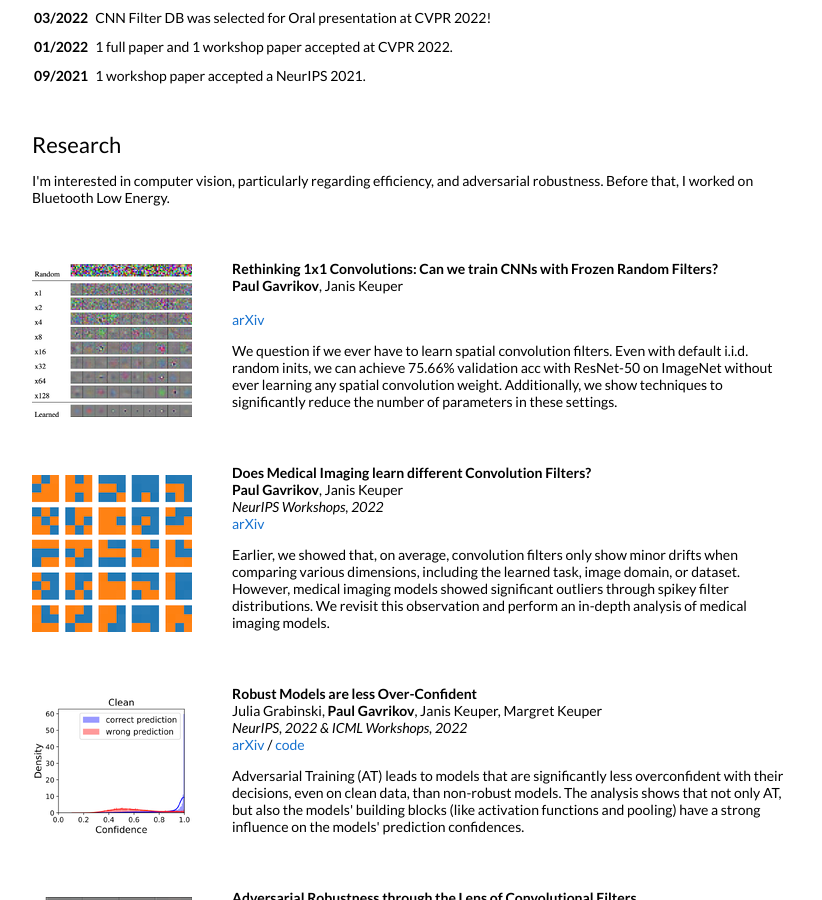
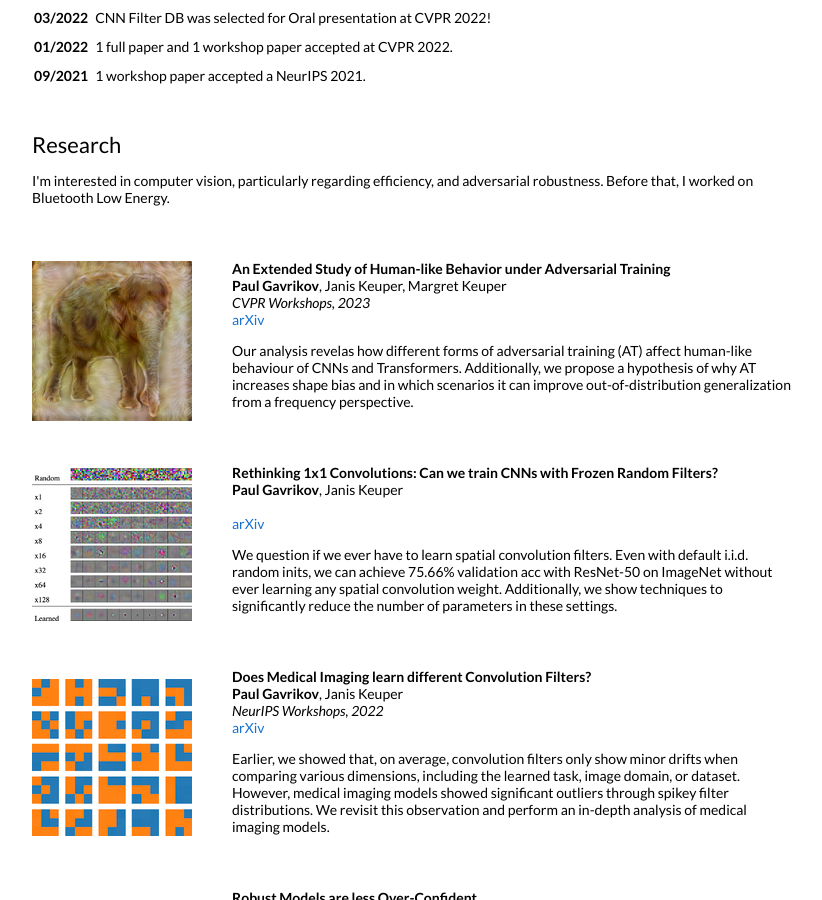
Before and after one commit to paulgavrikov/paulgavrikov.github.io, a Jekyll site: the page built from _posts/2018-05-15-intro.markdown, in a window 1280 px wide and 900 px high, scrolled down 454 px. Shown: the whole window, without its empty margins (228-1050 px from the left). Built offline with Jekyll 4.4.1, drawn with Linux system fonts in a browser that asks for light colours.

Commit message:
publications: adding cvprw paper

```diff
--- a/_data/publications.yml
+++ b/_data/publications.yml
@@ -1,3 +1,11 @@
+- publication:
+  title: "An Extended Study of Human-like Behavior under Adversarial Training"
+  authors: <b>Paul Gavrikov</b>, Janis Keuper, Margret Keuper
+  time: 2023
+  short: "Our analysis revelas how different forms of adversarial training (AT) affect human-like behaviour of CNNs and Transformers. Additionally, we propose a hypothesis of why AT increases shape bias and in which scenarios it can improve out-of-distribution generalization from a frequency perspective."
+  conference: "CVPR Workshops, 2023"
+  details: <a href="https://arxiv.org/abs/2303.12669">arXiv</a>
+  image: images/small/tn_atshapebias.png
 - publication:
   title: "Rethinking 1x1 Convolutions: Can we train CNNs with Frozen Random Filters?"
   authors: <b>Paul Gavrikov</b>, Janis Keuper
```
Also changed, not shown: images/small/tn_atshapebias.png (added).
